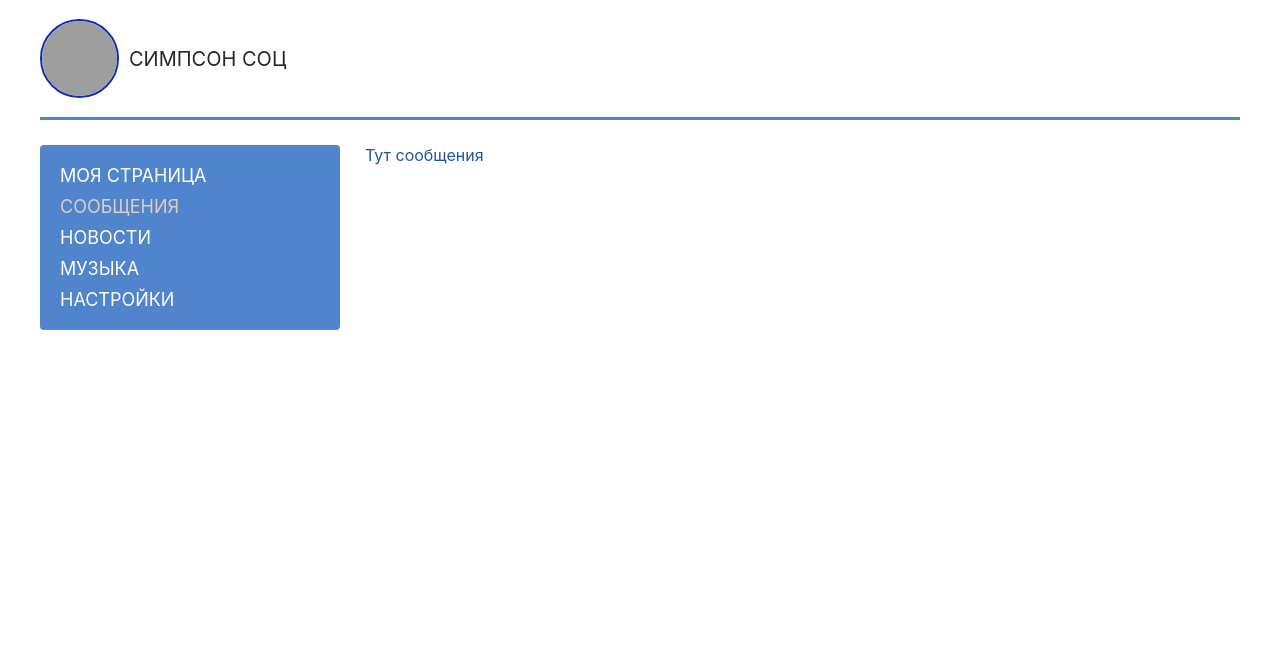
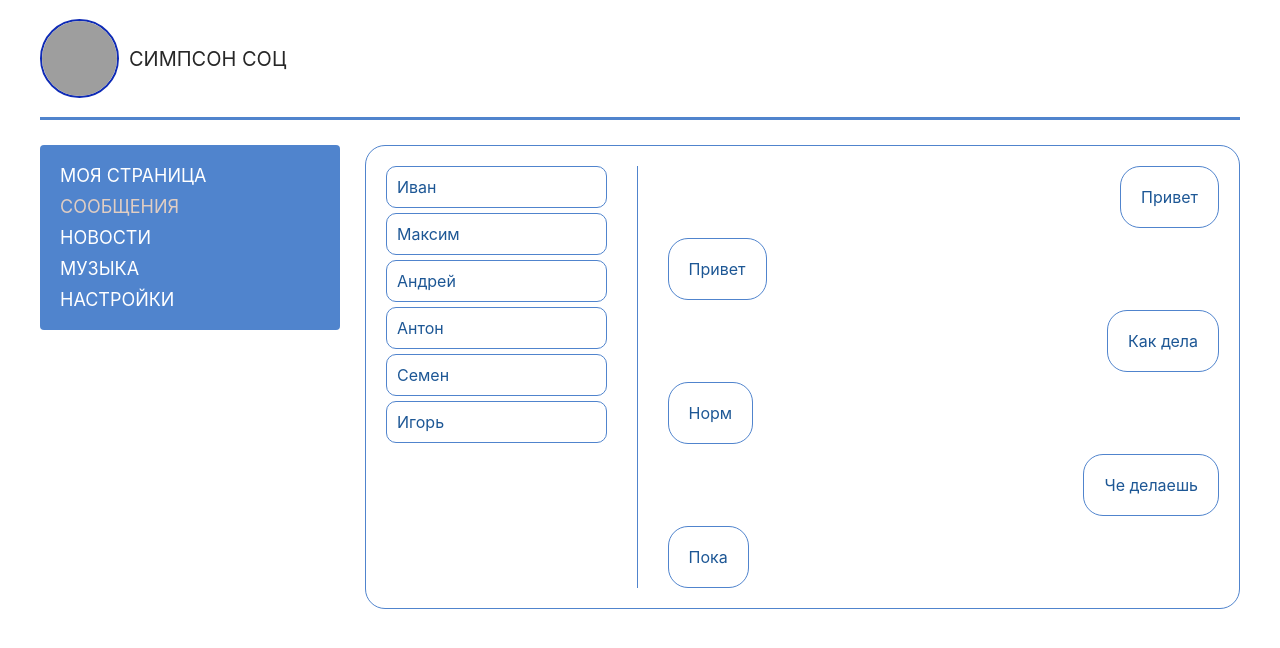
Before and after one commit to nemzorov/reactLearning.soc, a React (Create React App) app: page /message in a window 1280 px wide. Shown: the top 648 px of the page. Built offline with nearby package versions, Linux system fonts and the light colour scheme; grey boxes are pictures that could not be loaded.

Commit message:
my first redux

```diff
--- a/src/App.js
+++ b/src/App.js
@@ -9,18 +9,21 @@ import Settings from "./components/Settings/Settings";
 import Main from "./components/Main/Main";
 import { BrowserRouter, Route, Routes } from "react-router-dom";
 
-function App() {
+function App(props) {
   return (
     <BrowserRouter>
       <div className="container">
         <div className="App">
           <Header />
-          <Navbar />
+          <Navbar data={props.state.navbar} />
           <div className="wrapp">
             <Routes>
               <Route path="/" element={<Main />} />
               <Route path="/profile" element={<Profile />} />
-              <Route path="/message" element={<Messages />} />
+              <Route
+                path="/message/*"
+                element={<Messages data={props.state.messagesPage} />}
+              />
               <Route path="/news" element={<News />} />
               <Route path="/music" element={<Music />} />
               <Route path="/settings" element={<Settings />} />
--- /dev/null
+++ b/src/components/Messages/Dialog/Dialog.jsx
@@ -0,0 +1,11 @@
+import { NavLink } from 'react-router-dom';
+
+const Dialog = (props) => {
+    return (
+        <li className={props.className}>
+            <NavLink to={props.id}>{props.name}</NavLink>
+        </li>
+    )
+}
+
+export default Dialog;
--- a/src/components/Messages/Message.module.css
+++ b/src/components/Messages/Message.module.css
@@ -1,3 +1,51 @@
 .wrap {
     color: #1d5795;
+    display: grid;
+    grid-template-columns: 2fr 1px 5fr;
+    gap: 30px;
+    padding: 20px;
+    border-radius: 20px;
+    border: 1px solid #5084cd;
 }
+
+.wrap>span {
+    background: #5084cd;
+}
+
+.dialogs {
+    display: flex;
+    flex-direction: column;
+    gap: 5px;
+}
+
+.dialog a {
+    display: flex;
+    padding: 10px;
+    border-radius: 10px;
+    background-color: #fff;
+    border: 1px solid #5084cd;
+}
+
+.dialog a:hover {
+    background: #5084cd;
+    color: #fff;
+}
+
+.messages {
+    display: flex;
+    flex-direction: column;
+    gap: 10px;
+    align-items: baseline;
+}
+
+.message {
+    padding: 20px;
+    border-radius: 20px;
+    background-color: #fff;
+    border: 1px solid #5084cd;
+}
+
+.my {
+    align-self: flex-end;
+    text-align: right;
+}
--- /dev/null
+++ b/src/components/Messages/Message/Message.jsx
@@ -0,0 +1,7 @@
+const Message= (props) => {
+    return (
+        <li className={props.className}>{props.message}</li>
+    )
+}
+
+export default Message;
--- a/src/components/Messages/Messages.jsx
+++ b/src/components/Messages/Messages.jsx
@@ -1,9 +1,20 @@
 import style from './Message.module.css'
+import Dialog from './Dialog/Dialog';
+import Message from './Message/Message';
 
-const Message = () => {
+
+const Messages = (props) => {
     return (
-        <div className={style.wrap}>Тут сообщения</div>
+        <div className={style.wrap}>
+            <ul className={style.dialogs}>
+                {props.data.dialogs.map(dialog => <Dialog className={style.dialog} name={dialog.name} key={dialog.id} id={dialog.id} />)}
+            </ul>
+            <span></span>
+            <ul className={style.messages}>
+                {props.data.messages.map(message => <Message key={message.id} className={`${style.message} ${message.my ? style.my : ''}`} message={message.text}/>)}
+            </ul>
+        </div>
     )
 }
 
-export default Message;
+export default Messages;
--- a/src/components/Navbar/Navbar.jsx
+++ b/src/components/Navbar/Navbar.jsx
@@ -1,24 +1,20 @@
-import Links from "../Links/Links";
+import Links from "./Links/Links";
 import style from './Navbar.module.css'
 
-const linkData = [
-    {url: '/profile', name: 'Моя страница', id:1},
-    {url: '/message', name: 'Сообщения', id: 2},
-    {url: '/news', name: 'Новости', id: 3},
-    {url: '/music', name: 'Музыка', id: 4},
-    {url: '/settings', name: 'Настройки', id: 5},
-]
-
-const links = linkData.map(dialog =>
-    <Links key={dialog.id} activeClass={style.active} href={dialog.url} name={dialog.name} className={style.link}/>
-)
+const Navbar = (props) => {
 
 
-const Navbar = () => {
     return (
         <nav className="navbar">
             <ul className={style.list}>
-                {links}
+                {
+                    props.data.map (dialog => <Links
+                    key={dialog.id}
+                    activeClass={style.active}
+                    href={dialog.url}
+                    name={dialog.name}
+                    className={style.link}/>)
+                }
             </ul>
         </nav>
     );
--- a/src/index.js
+++ b/src/index.js
@@ -2,10 +2,11 @@ import React from "react";
 import ReactDOM from "react-dom/client";
 import "./index.css";
 import App from "./App";
+import state from "./redux/state";
 
 const root = ReactDOM.createRoot(document.getElementById("root"));
 root.render(
   <React.StrictMode>
-    <App />
+    <App state={state} />
   </React.StrictMode>
 );
--- /dev/null
+++ b/src/redux/state.js
@@ -0,0 +1,30 @@
+const state = {
+  navbar: [
+    { url: "/profile", name: "Моя страница", id: 1 },
+    { url: "/message", name: "Сообщения", id: 2 },
+    { url: "/news", name: "Новости", id: 3 },
+    { url: "/music", name: "Музыка", id: 4 },
+    { url: "/settings", name: "Настройки", id: 5 },
+  ],
+
+  messagesPage: {
+    messages: [
+      { id: "1", text: "Привет", my: true },
+      { id: "2", text: "Привет" },
+      { id: "3", text: "Как дела", my: true },
+      { id: "4", text: "Норм" },
+      { id: "5", text: "Че делаешь", my: true },
+      { id: "6", text: "Пока" },
+    ],
+    dialogs: [
+      { id: "1", name: "Иван" },
+      { id: "2", name: "Максим" },
+      { id: "3", name: "Андрей" },
+      { id: "4", name: "Антон" },
+      { id: "5", name: "Семен" },
+      { id: "6", name: "Игорь" },
+    ],
+  },
+};
+
+export default state;
```
Also changed, not shown: public/index.html (+0 -22 lines), src/components/Navbar/Links/Links.jsx (renamed from src/components/Links/Links.jsx).
